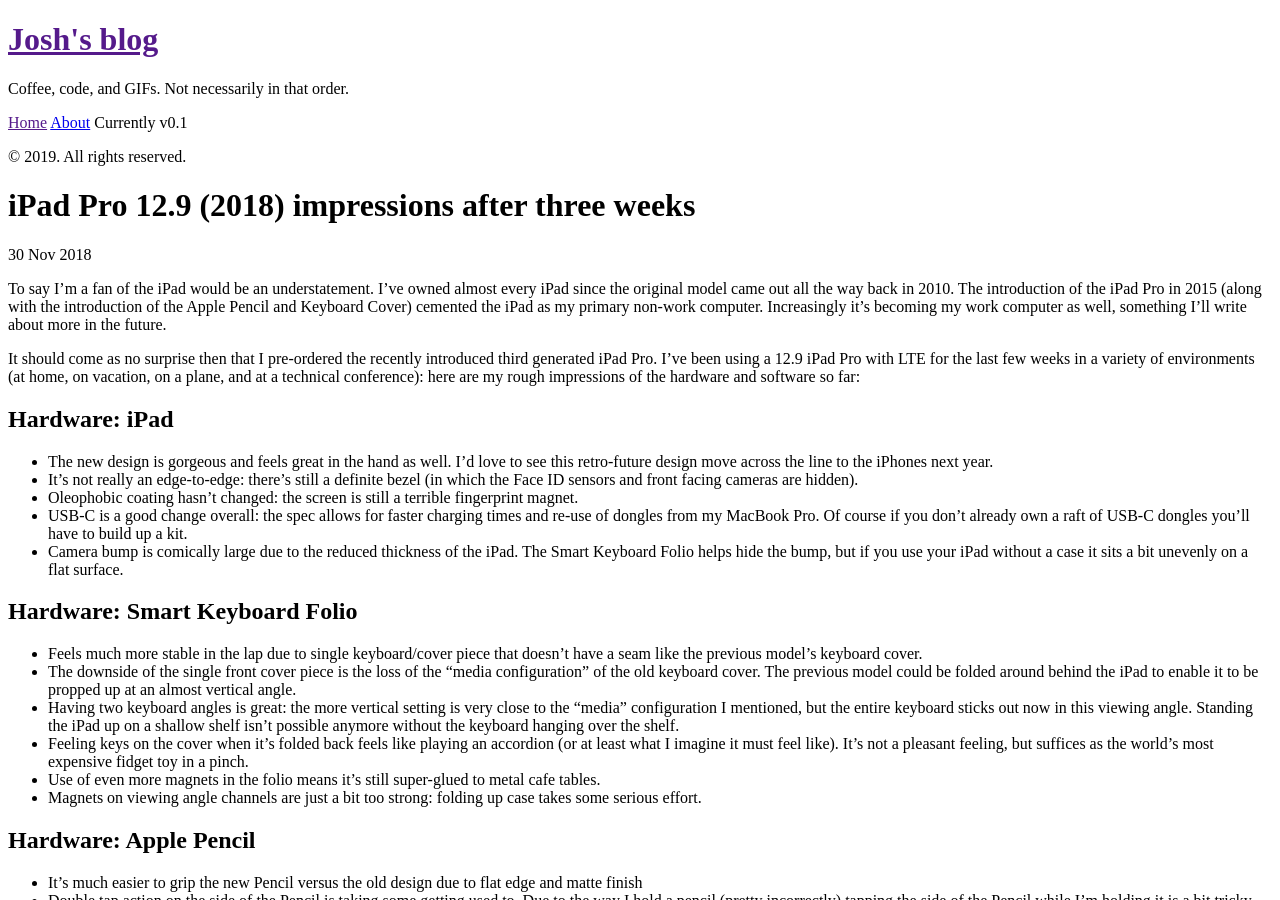
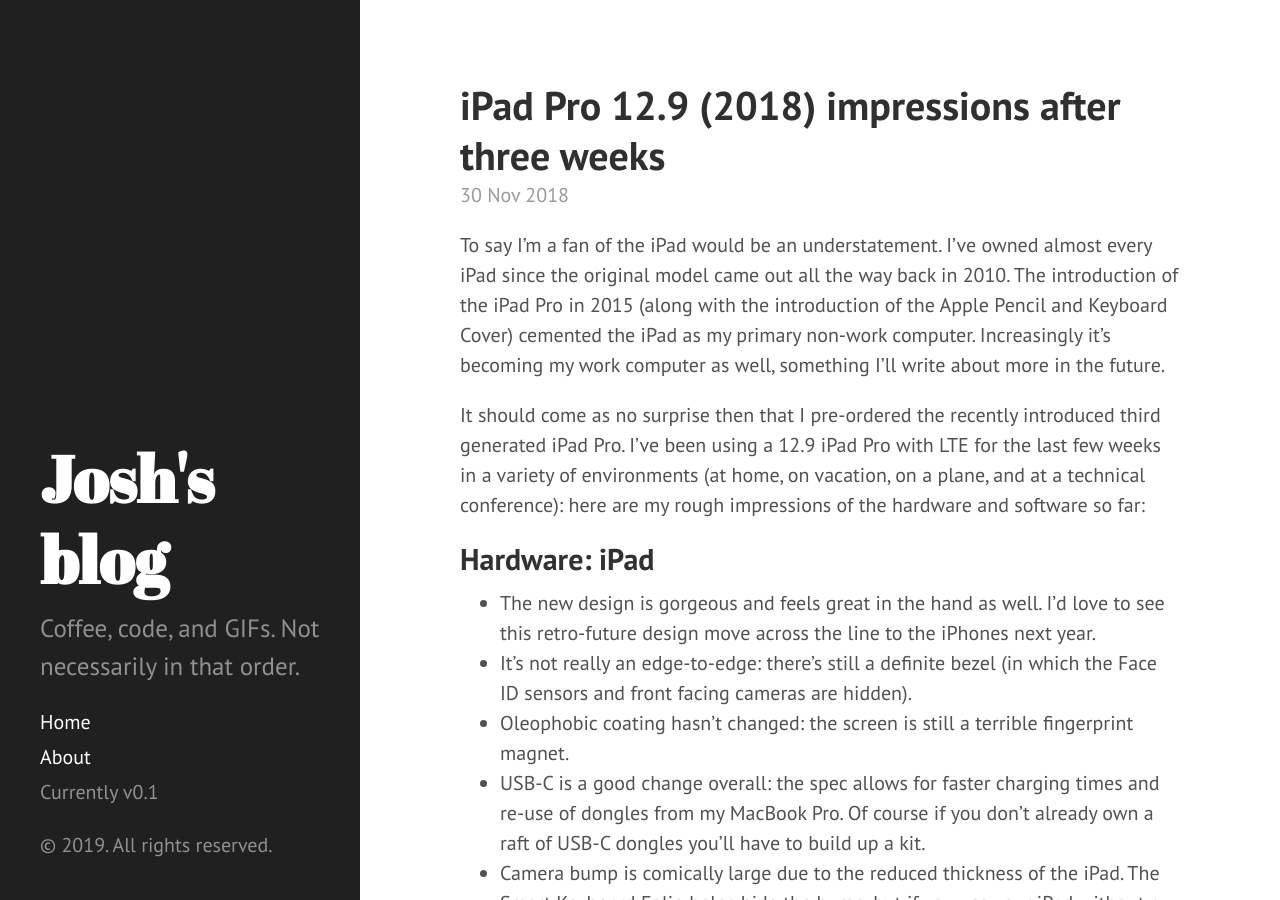
Before and after one commit to joshpuetz/joshpuetz.github.io, a Jekyll site: the page built from _posts/2018-11-30-iPad-Pro-impressions.md, in a window 1280 px wide and 900 px high. Built offline with Jekyll 4.4.1, drawn with Linux system fonts in a browser that asks for light colours; our own code applies the rules of GitHub Pages for plain Markdown files.

Commit message:
Fix for broken site.baseurl on Github pages (https://github.com/github/pages-gem/issues/460)

```diff
--- a/_config.yml
+++ b/_config.yml
@@ -17,7 +17,7 @@
 email: hi@joshpuetz.com
 description: >- # this means to ignore newlines until "baseurl:"
   Coffee, code, and GIFs. Not necessarily in that order.
-baseurl: "/" # the subpath of your site, e.g. /blog
+# baseurl: "/" # the subpath of your site, e.g. /blog
 url: "http://joshpuetz.com" # the base hostname & protocol for your site, e.g. http://example.com
 twitter_username: joshpuetz
 github_username:  joshpuetz
--- a/_includes/head.html
+++ b/_includes/head.html
@@ -15,14 +15,14 @@
   </title>
 
   <!-- CSS -->
-  <link rel="stylesheet" href="{{ site.baseurl }}public/css/poole.css">
-  <link rel="stylesheet" href="{{ site.baseurl }}public/css/syntax.css">
-  <link rel="stylesheet" href="{{ site.baseurl }}public/css/hyde.css">
+  <link rel="stylesheet" href="{{ '/' | relative_url }}public/css/poole.css">
+  <link rel="stylesheet" href="{{ '/' | relative_url }}public/css/syntax.css">
+  <link rel="stylesheet" href="{{ '/' | relative_url }}public/css/hyde.css">
   <link rel="stylesheet" href="http://fonts.googleapis.com/css?family=PT+Sans:400,400italic,700|Abril+Fatface">
 
   <!-- Icons -->
-  <link rel="apple-touch-icon-precomposed" sizes="144x144" href="{{ site.baseurl }}public/apple-touch-icon-144-precomposed.png">
-                                 <link rel="shortcut icon" href="{{ site.baseurl }}public/favicon.ico">
+  <link rel="apple-touch-icon-precomposed" sizes="144x144" href="{{ '/' | relative_url }}public/apple-touch-icon-144-precomposed.png">
+                                 <link rel="shortcut icon" href="{{ '/' | relative_url }}public/favicon.ico">
 
   <!-- RSS -->
   <link rel="alternate" type="application/rss+xml" title="RSS" href="/atom.xml">
--- a/_includes/sidebar.html
+++ b/_includes/sidebar.html
@@ -2,7 +2,7 @@
   <div class="container sidebar-sticky">
     <div class="sidebar-about">
       <h1>
-        <a href="{{ site.baseurl }}">
+        <a href="{{ '/' | relative_url }}">
           {{ site.title }}
         </a>
       </h1>
@@ -10,7 +10,7 @@
     </div>
 
     <nav class="sidebar-nav">
-      <a class="sidebar-nav-item{% if page.url == site.baseurl %} active{% endif %}" href="{{ site.baseurl }}">Home</a>
+      <a class="sidebar-nav-item{% if page.url == ('/' | relative_url) %} active{% endif %}" href="{{ '/' | relative_url }}">Home</a>
 
       {% comment %}
         The code below dynamically generates a sidebar nav of pages with
```
